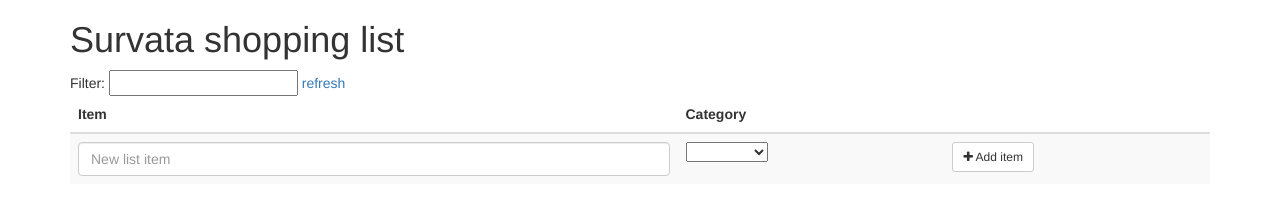
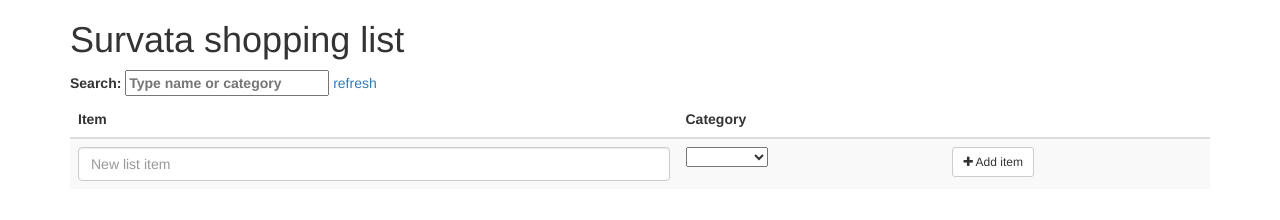
Before and after one commit to TimurM/toDoApp, a plain HTML site: page index.html in a window 1280 px wide. Drawn offline with nearby package versions, Linux system fonts and the light colour scheme; no server answers.

Commit message:
fixed up the search box html

```diff
--- a/index.html
+++ b/index.html
@@ -12,7 +12,8 @@
     <div class="container">
         <h1>Survata shopping list</h1>
 
-        Filter: <input type="text" ng-model="itemFilter" />
+        <label>Search: <input type="text" lass="form-control" placeholder="Type name or category" ng-model="itemFilter" />
+        </label>
         <a href="#" ng-click="listAllItems()">refresh</a>
         <table class="table table-striped">
             <thead>
```
